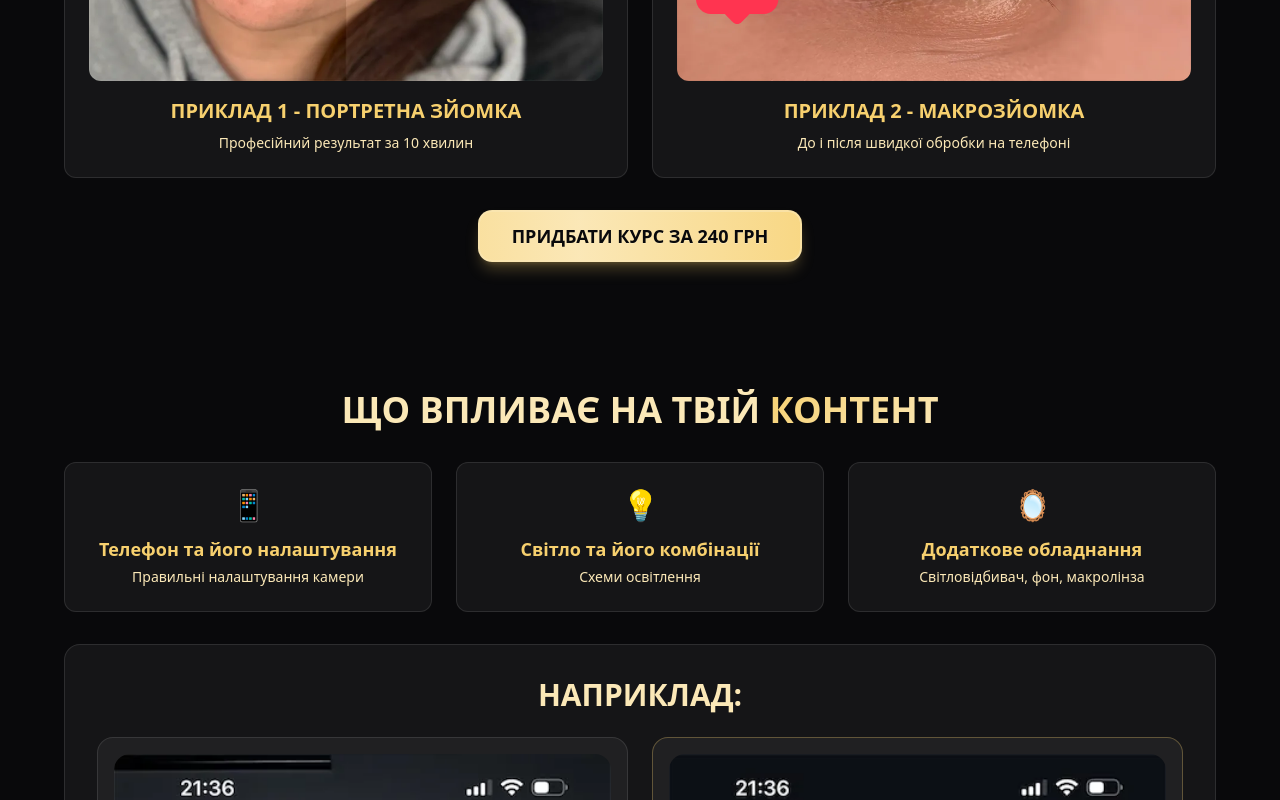
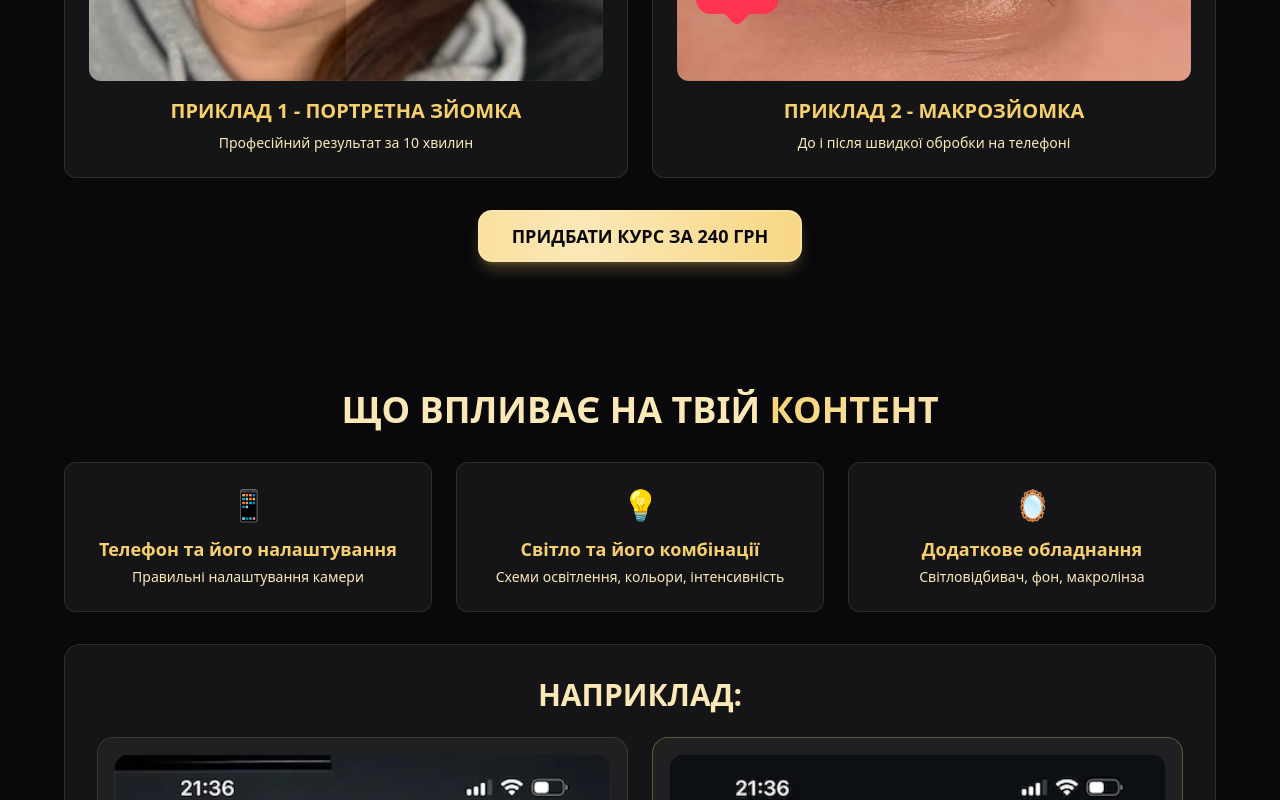
Before and after one commit to 1212bogdan/od-photo-editing-course, a React (Vite) app: page / in a window 1280 px wide. Shown: the part 2000-2800 px from the top of the page. Built offline with nearby package versions, Linux system fonts and the light colour scheme.

Commit message:
h-svh max-h-svh

```diff
--- a/src/components/ContentFactorsSection.tsx
+++ b/src/components/ContentFactorsSection.tsx
@@ -38,7 +38,7 @@ export const ContentFactorsSection = () => {
                 Світло та його комбінації
               </h3>
               <p className="text-xs sm:text-sm text-card-foreground">
-                Схеми освітлення
+                Схеми освітлення, кольори, інтенсивність
               </p>
             </div>
           </div>
--- a/src/components/HeroSection.tsx
+++ b/src/components/HeroSection.tsx
@@ -9,7 +9,7 @@ export const HeroSection = () => {
   ];
 
   return (
-    <section className="relative h-[100vh] bg-background overflow-hidden">
+    <section className="relative h-svh max-h-svh bg-background overflow-hidden">
       {/* Author Image positioned at bottom right */}
       <div
         className="absolute bottom-0 right-0 w-4/5 sm:w-2/3 md:1/2 h-2/3 sm:h-4/5 md:h-full bg-cover bg-center bg-no-repeat"
```
